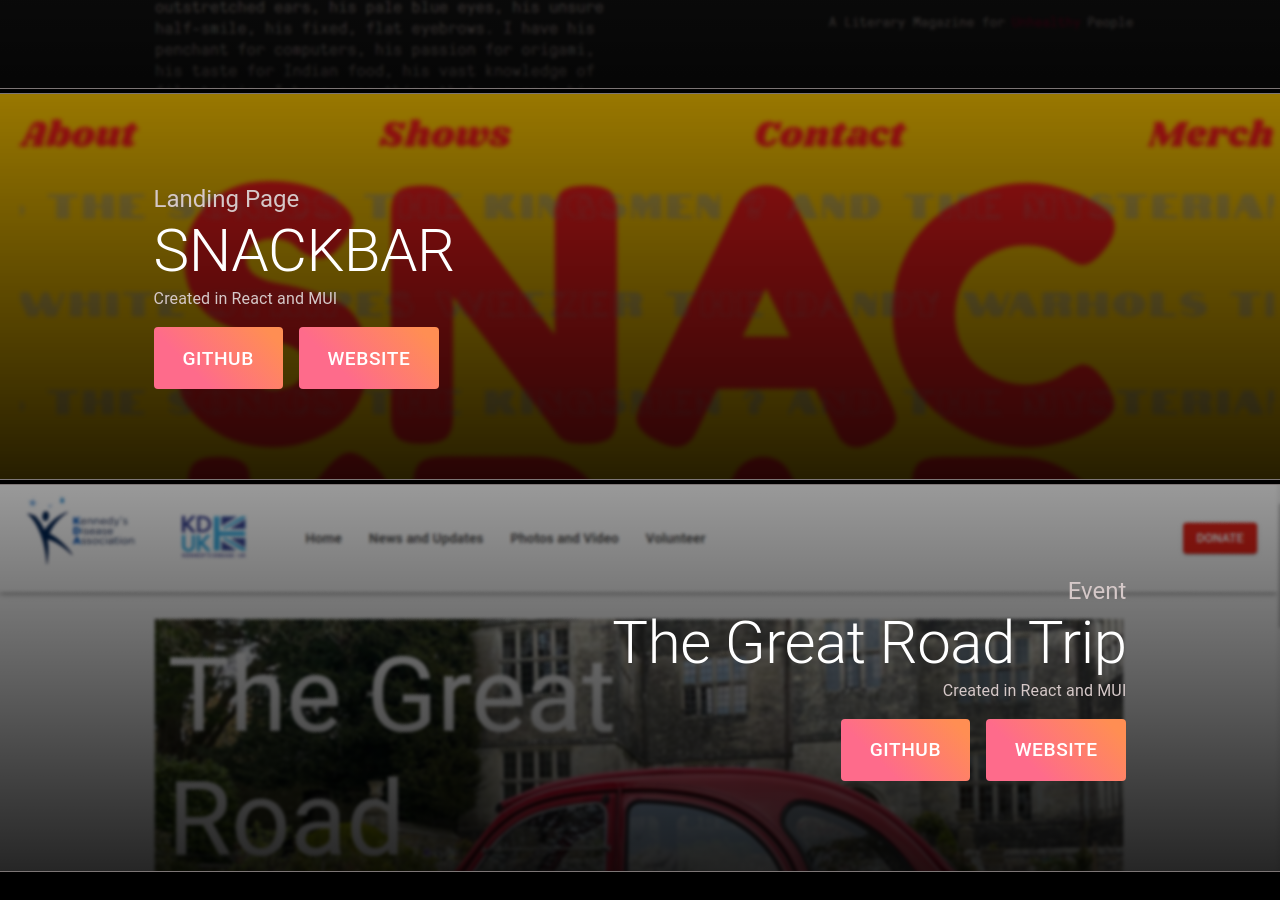
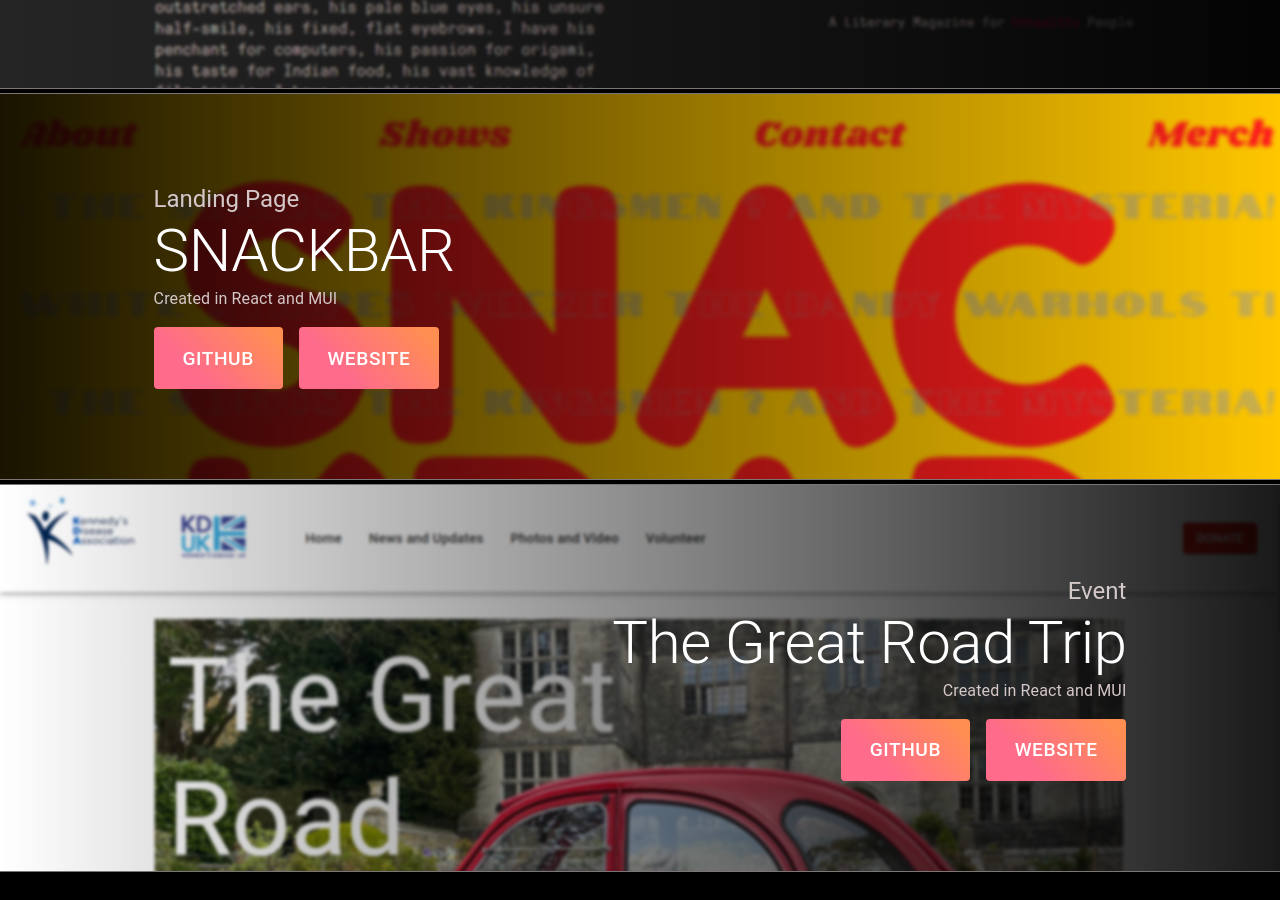
Before and after one commit to DaedalusFiction/portfolio, a React (Create React App) app: page / in a window 1280 px wide. Shown: the part 2132-3032 px from the top of the page. Built offline with nearby package versions, Linux system fonts and the light colour scheme.

Commit message:
created dynamic fade direction:

```diff
--- a/src/components/WebsitePreview.js
+++ b/src/components/WebsitePreview.js
@@ -11,7 +11,9 @@ const WebsitePreview = ({
     github,
     website,
 }) => {
+    const direction = align === "end" ? "right" : "left";
     return (
+        <Link underline="none" href={website} target="_blank" rel="noreferrer">
             <Box
                 sx={{
                     display: "flex",
@@ -19,7 +21,7 @@ const WebsitePreview = ({
                     alignItems: { xs: "start", sm: align },
                     margin: ".25em 0",
                     padding: "7vw 12vw",
-                backgroundImage: `linear-gradient(to bottom, rgba(0, 0, 0, 0.4), rgba(0, 0, 0, 0.85)),
+                    backgroundImage: `linear-gradient(to ${direction}, rgba(0, 0, 0, 0), rgba(0, 0, 0, 0.9)),
   url(${background})`,
                     // filter: "blur(2px)",
                     backgroundSize: "cover",
@@ -37,14 +39,18 @@ const WebsitePreview = ({
                     {content}
                 </Typography>
                 <Box sx={{ display: "flex", gap: "1em", marginTop: "1em" }}>
-                <Link underline="none" href={github}>
+                    <Link
+                        underline="none"
+                        href={github}
+                        target="_blank"
+                        rel="noreferrer"
+                    >
                         <Button>Github</Button>
                     </Link>
-                <Link underline="none" href={website}>
                     <Button>Website</Button>
-                </Link>
                 </Box>
             </Box>
+        </Link>
     );
 };
 
```
Lines whose indentation alone changed are shown as unchanged.
